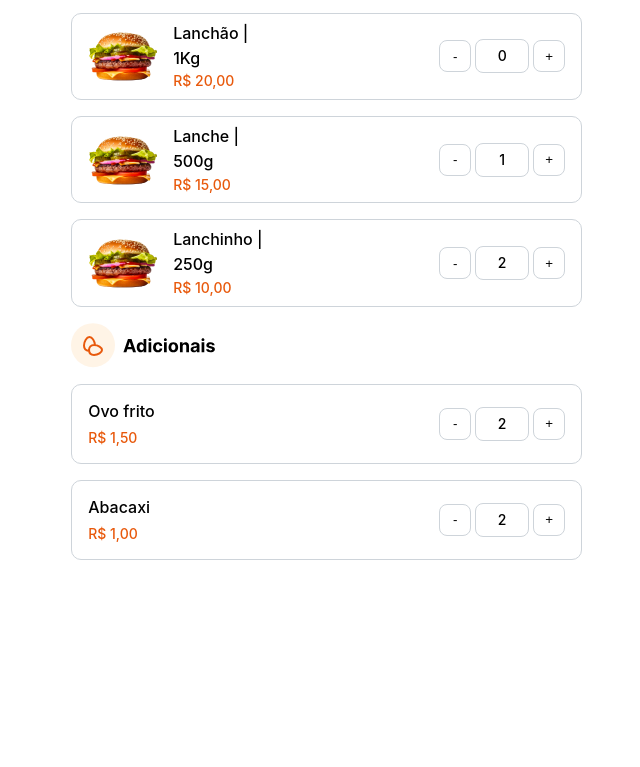
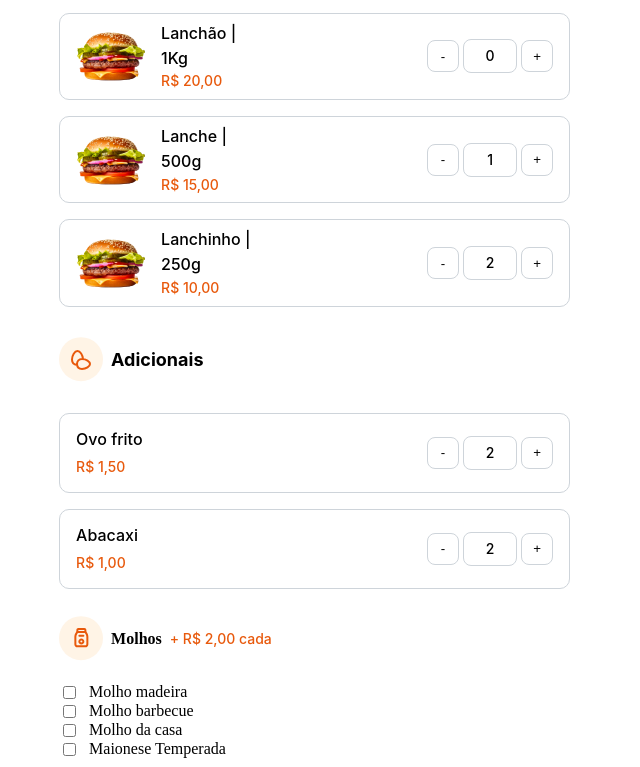
Before and after one commit to RAFAELDIDIER1009/trybe-exercicios, a plain HTML site: page DOM/index.html in a window 1280 px wide. Shown: the part 454-1221 px from the top of the page, without its empty margins (0-640 px from the left). Before the commit the page ends 1022 px from the top, so only its background shows below. Drawn offline with Linux system fonts and the light colour scheme.

Commit message:
parte molhos input

```diff
--- a/DOM/index.html
+++ b/DOM/index.html
@@ -9,12 +9,14 @@
 </head>
 
 <body>
+
+  <main>
+    <header>
+      <img src="./images/logo-lanche.svg" alt="logo">
+    </header>
+
   <div class="principal">
 
-    <main>
-      <header>
-        <img src="./images/logo-lanche.svg" alt="logo">
-      </header>
 
       <h1 class="envie-seu-pedido">Envie seu pedido</h1>
 
@@ -97,7 +99,8 @@
 
           <div class="adicionais">
             <div class="div-logo-identificação">
-              <img src="./images/adicionais.svg" alt="logo-adicionais">
+              <img src="./images/logo-adicionais.svg" alt="logo-adicionais">
+              <h4>Adicionais</h4>
             </div>
 
             <div class="div-adicionais">
@@ -128,6 +131,38 @@
           </div>
         </div>
 
+        <div class="molhos">
+          <div class="div-logo-molho">
+            <img src="./images/logo-molho.svg" alt="logo-molho">
+            <h4>Molhos</h4>
+            <p class="preco-molho">+ R$ 2,00 cada</p>
+          </div>
+
+         <div class="opcoes-molhos">
+          <div class="tipo-molho">
+            <input type="checkbox" name="" id="molho-madeira">
+            <label for="molho-madeira">Molho madeira</label>
+          </div>
+
+          <div class="tipo-molho">
+            <input type="checkbox" name="" id="molho-barbecue">
+            <label for="molho-barbecue">Molho barbecue</label>
+          </div>
+
+          <div class="tipo-molho">
+            <input type="checkbox" name="" id="molho-da-casa">
+            <label for="molho-da-casa">Molho da casa</label>
+          </div>
+
+          <div class="tipo-molho">
+            <input type="checkbox" name="" id="maionese-temperada">
+            <label for="maionese-temperada">Maionese Temperada</label>
+          </div>
+        </div>
+
+
+        </div>
+
       </form>
 
     </main>
--- a/DOM/style.css
+++ b/DOM/style.css
@@ -4,7 +4,15 @@ main {
   flex-direction: column;
   align-items: flex-start;
   gap: 32px;
-  margin-left: 5%;
+}
+
+.principal {
+  display: flex;
+width: 511px;
+flex-direction: column;
+align-items: flex-start;
+gap: 32px;
+margin-left: 10%
 }
 
 .envie-seu-pedido {
@@ -238,3 +246,75 @@ main {
   line-height: 155%;
   margin: 0;
 }
+
+.molhos {
+  display: flex;
+  flex-direction: column;
+  align-items: flex-start;
+  gap: 14px;
+  align-self: stretch;
+  margin-top: 20px;
+}
+
+.div-logo-molho {
+  display: flex;
+  align-items: center;
+  gap: 8px;
+}
+
+
+
+.molho h4 {
+  color: var(--other-black, #000);
+
+  /* title/h4 */
+  font-family: Inter;
+  font-size: 18px;
+  font-style: normal;
+  font-weight: 700;
+  line-height: 145%;
+  /* 26.1px */
+}
+
+.preco-molho {
+  color: var(--orange-8, #E8590C);
+
+  /* text/500/sm */
+  font-family: Inter;
+  font-size: 14px;
+  font-style: normal;
+  font-weight: 500;
+  line-height: 155%;
+  /* 21.7px */
+}
+
+.opcoes-molho {
+  display: flex;
+  flex-direction: column;
+  align-items: flex-start;
+  gap: 8px;
+}
+
+.checkbox {
+  display: flex;
+  justify-content: center;
+  align-items: flex-start;
+  gap: 12px;
+}
+
+.opcoes-molho label {
+  color: var(--other-black, #000);
+
+/* components/checkbox/sm */
+font-family: Inter;
+font-size: 14px;
+font-style: normal;
+font-weight: 400;
+line-height: 20px; /* 142.857% */
+}
+
+.tipo-molho {
+  display: flex;
+align-items: flex-start;
+gap: 10px;
+}
```
Also changed, not shown: DOM/images/adicionais.svg (deleted), DOM/images/logo-adicionais.svg (added), DOM/images/logo-molho.svg (added).
